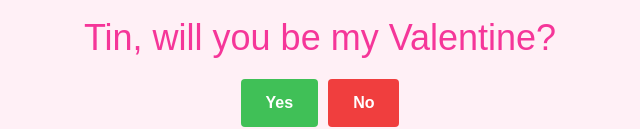
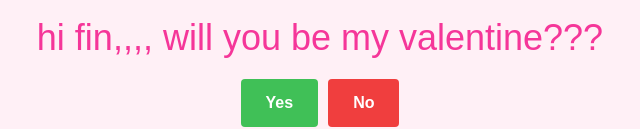
Before and after one commit to tewfurt/super-cool-repository-, a plain HTML site: page index.html in a window 1280 px wide. Shown: the part 488-617 px from the top of the page, without its empty margins (320-960 px from the left). Drawn offline with Linux system fonts and the light colour scheme; a web font is replaced by a local one.

Commit message:
Update index.html

```diff
--- a/index.html
+++ b/index.html
@@ -15,7 +15,7 @@
   <body>
     <main class="container">
       <img class="cat-img" src="cat-0.jpg" alt="Picture of a cat" />
-      <p class="title">Tin, will you be my Valentine?</p>
+      <p class="title">hi fin,,,, will you be my valentine???</p>
       <div class="buttons">
         <button type="button" class="btn btn--yes">Yes</button>
         <button type="button" class="btn btn--no">No</button>
```
